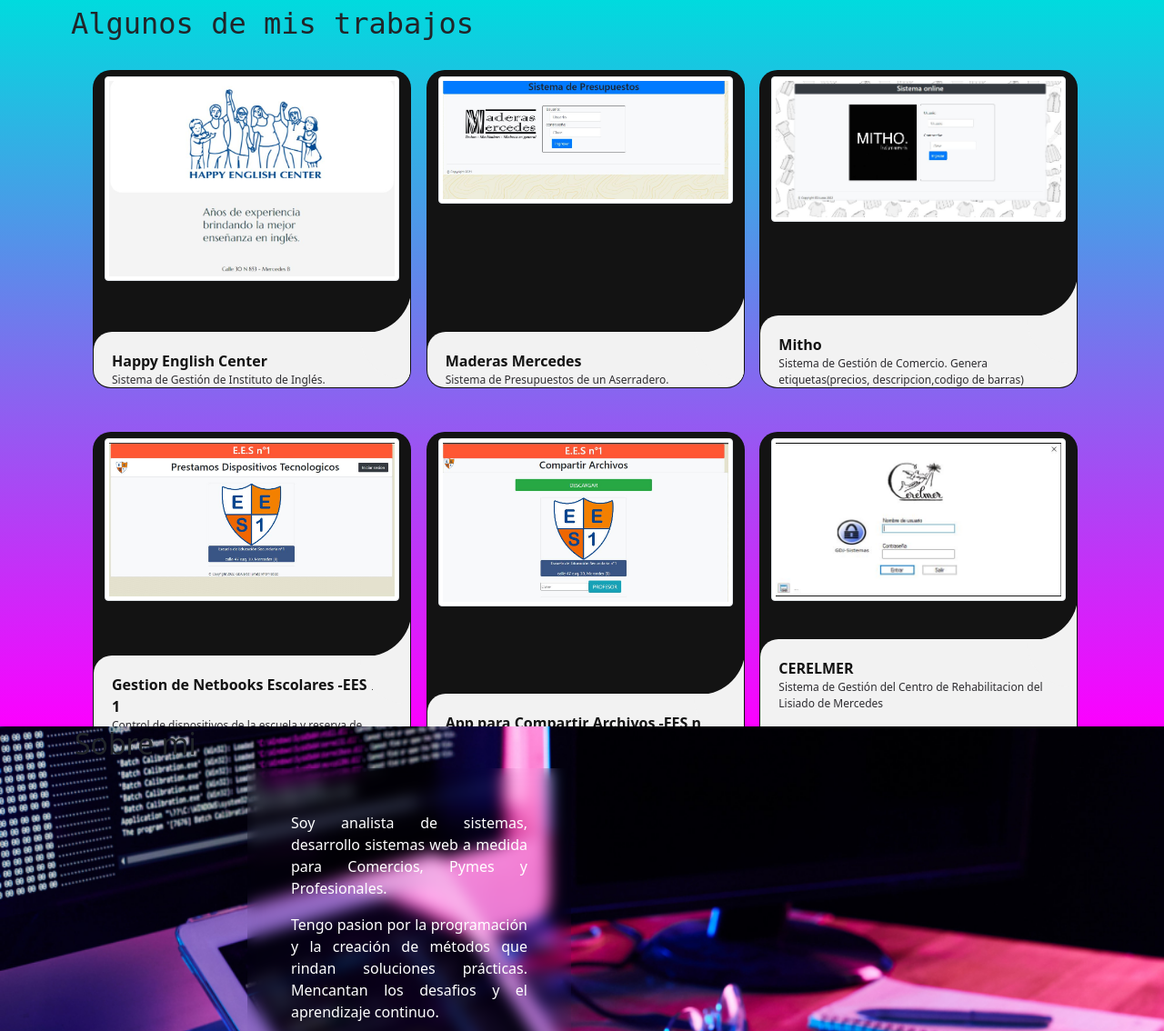
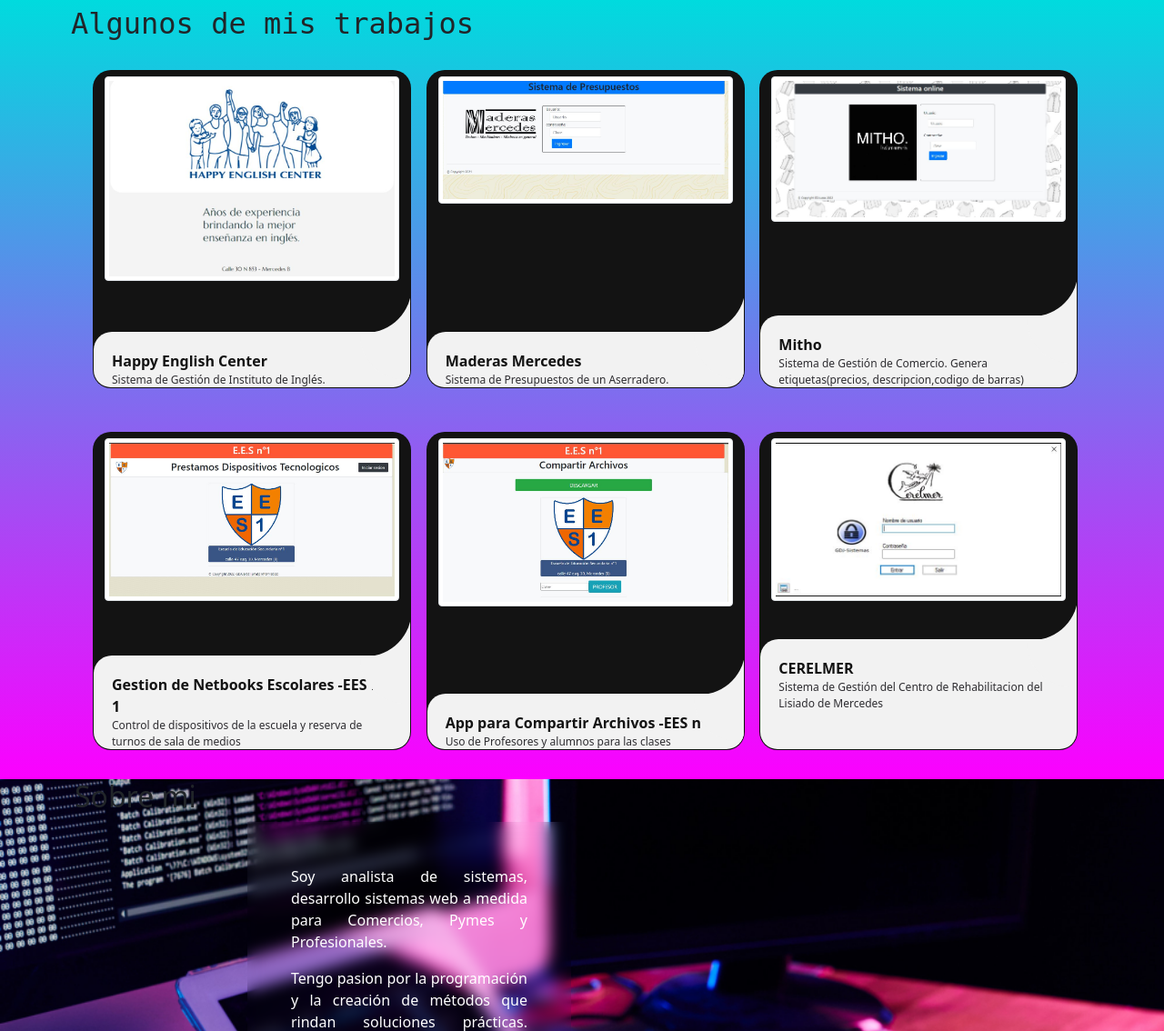
Before and after one commit to gdjuarez/Portfolio, a PHP site: page / in a window 1280 px wide. Shown: the part 801-1935 px from the top of the page at 91% size. Run offline with PHP 8.4, Linux system fonts and the light colour scheme.

Commit message:
Update style.css

```diff
--- a/assets/css/style.css
+++ b/assets/css/style.css
@@ -64,8 +64,8 @@
   }
 
   #trabajos {
-    width: 100%;
-    height: 100vh;
+
+
     background: #fc00ff;  /* fallback for old browsers */
     background: -webkit-linear-gradient(to bottom, #00dbde, #fc00ff);  /* Chrome 10-25, Safari 5.1-6 */
     background: linear-gradient(to bottom, #00dbde, #fc00ff); /* W3C, IE 10+/ Edge, Firefox 16+, Chrome 26+, Opera 12+, Safari 7+ */
```
